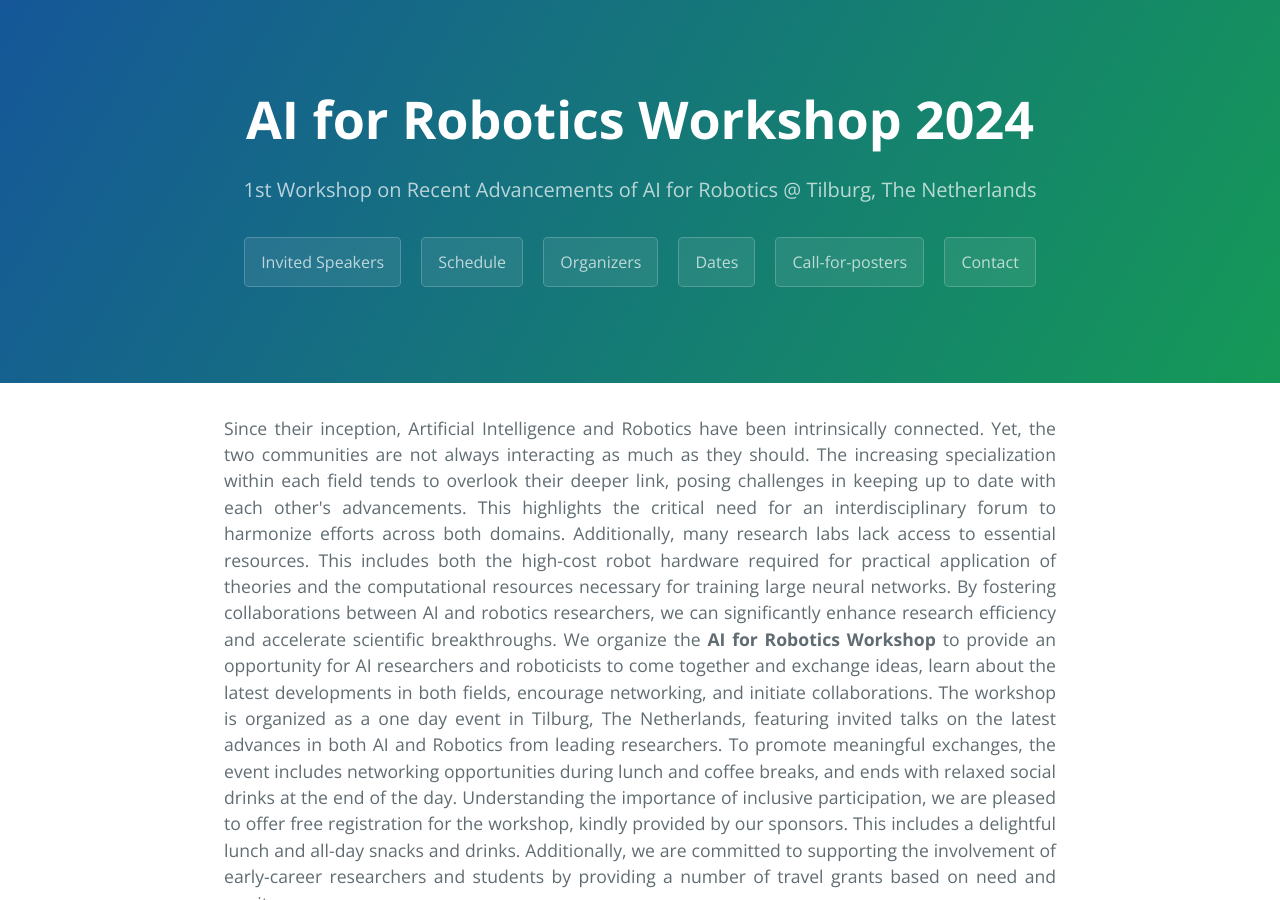
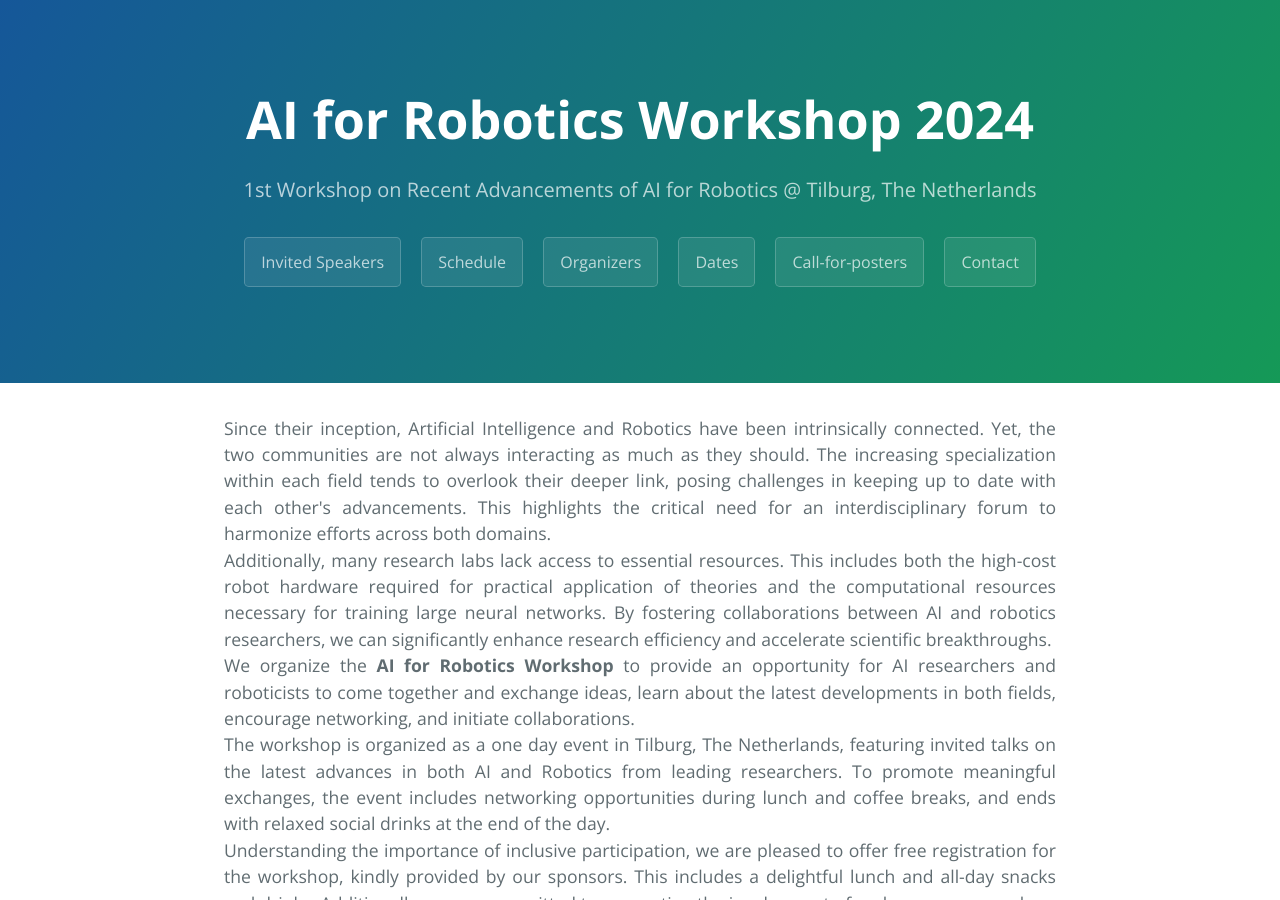
Before and after one commit to airlab-tilburg/ai4robotics-workshop, a Jekyll site: the page built from index.md, in a window 1280 px wide and 900 px high. Built offline with Jekyll 4.4.1, drawn with Linux system fonts in a browser that asks for light colours; some of the changed text lies outside the part shown.

Commit message:
formatting fixes

```diff
--- a/index.md
+++ b/index.md
@@ -5,13 +5,13 @@ layout: default
 <div id="abstract" />
 <p style='text-align: justify;'>
 
-Since their inception, Artificial Intelligence and Robotics have been intrinsically connected. Yet, the two communities are not always interacting as much as they should. The increasing specialization within each field tends to overlook their deeper link, posing challenges in keeping up to date with each other's advancements. This highlights the critical need for an interdisciplinary forum to harmonize efforts across both domains.
+Since their inception, Artificial Intelligence and Robotics have been intrinsically connected. Yet, the two communities are not always interacting as much as they should. The increasing specialization within each field tends to overlook their deeper link, posing challenges in keeping up to date with each other's advancements. This highlights the critical need for an interdisciplinary forum to harmonize efforts across both domains.<br/>
 
-Additionally, many research labs lack access to essential resources. This includes both the high-cost robot hardware required for practical application of theories and the computational resources necessary for training large neural networks. By fostering collaborations between AI and robotics researchers, we can significantly enhance research efficiency and accelerate scientific breakthroughs.
+Additionally, many research labs lack access to essential resources. This includes both the high-cost robot hardware required for practical application of theories and the computational resources necessary for training large neural networks. By fostering collaborations between AI and robotics researchers, we can significantly enhance research efficiency and accelerate scientific breakthroughs.<br/>
 
-We organize the <b>AI for Robotics Workshop</b> to provide an opportunity for AI researchers and roboticists to come together and exchange ideas, learn about the latest developments in both fields, encourage networking, and initiate collaborations.
+We organize the <b>AI for Robotics Workshop</b> to provide an opportunity for AI researchers and roboticists to come together and exchange ideas, learn about the latest developments in both fields, encourage networking, and initiate collaborations.<br/>
 
-The workshop is organized as a one day event in Tilburg, The Netherlands, featuring invited talks on the latest advances in both AI and Robotics from leading researchers. To promote meaningful exchanges, the event includes networking opportunities during lunch and coffee breaks, and ends with relaxed social drinks at the end of the day.
+The workshop is organized as a one day event in Tilburg, The Netherlands, featuring invited talks on the latest advances in both AI and Robotics from leading researchers. To promote meaningful exchanges, the event includes networking opportunities during lunch and coffee breaks, and ends with relaxed social drinks at the end of the day.<br/>
 
 Understanding the importance of inclusive participation, we are pleased to offer free registration for the workshop, kindly provided by our sponsors. This includes a delightful lunch and all-day snacks and drinks. Additionally, we are committed to supporting the involvement of early-career researchers and students by providing a number of travel grants based on need and merit.
 </p>
```
